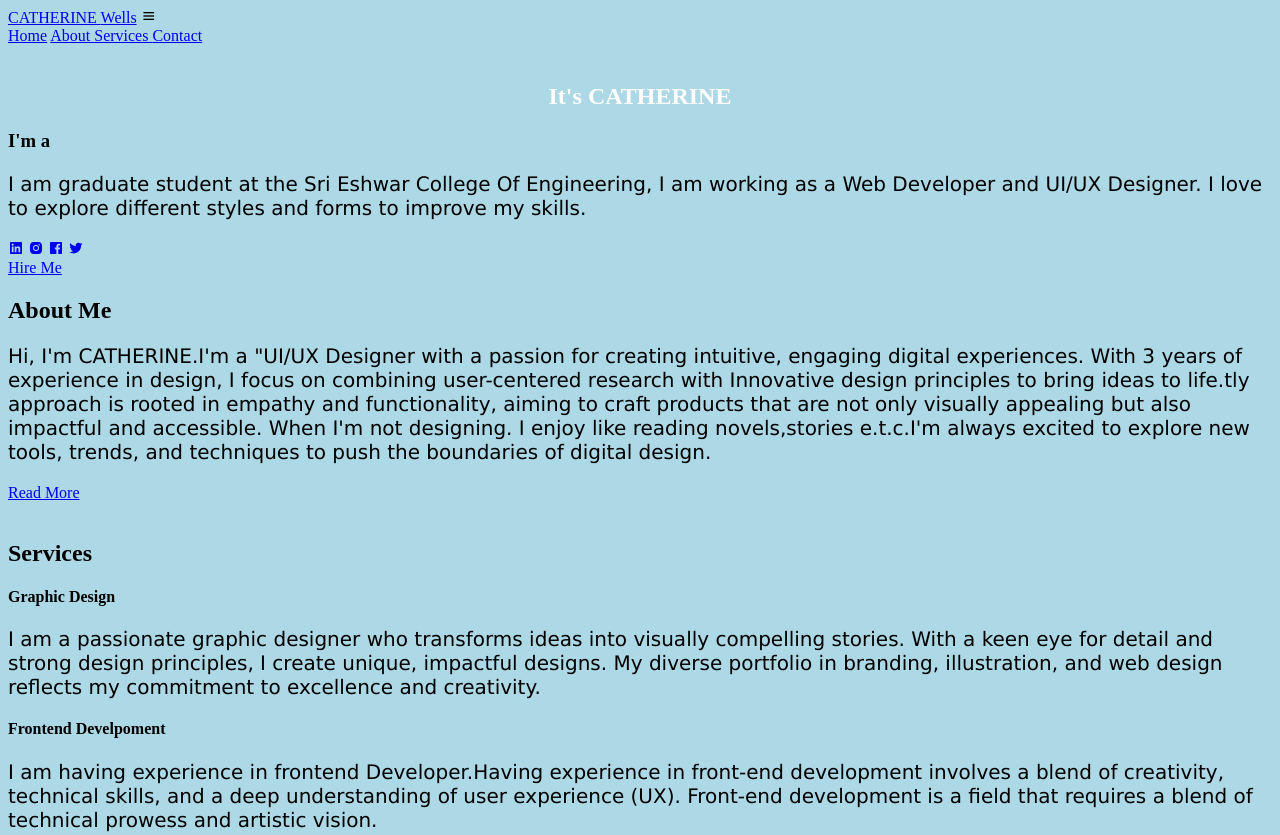
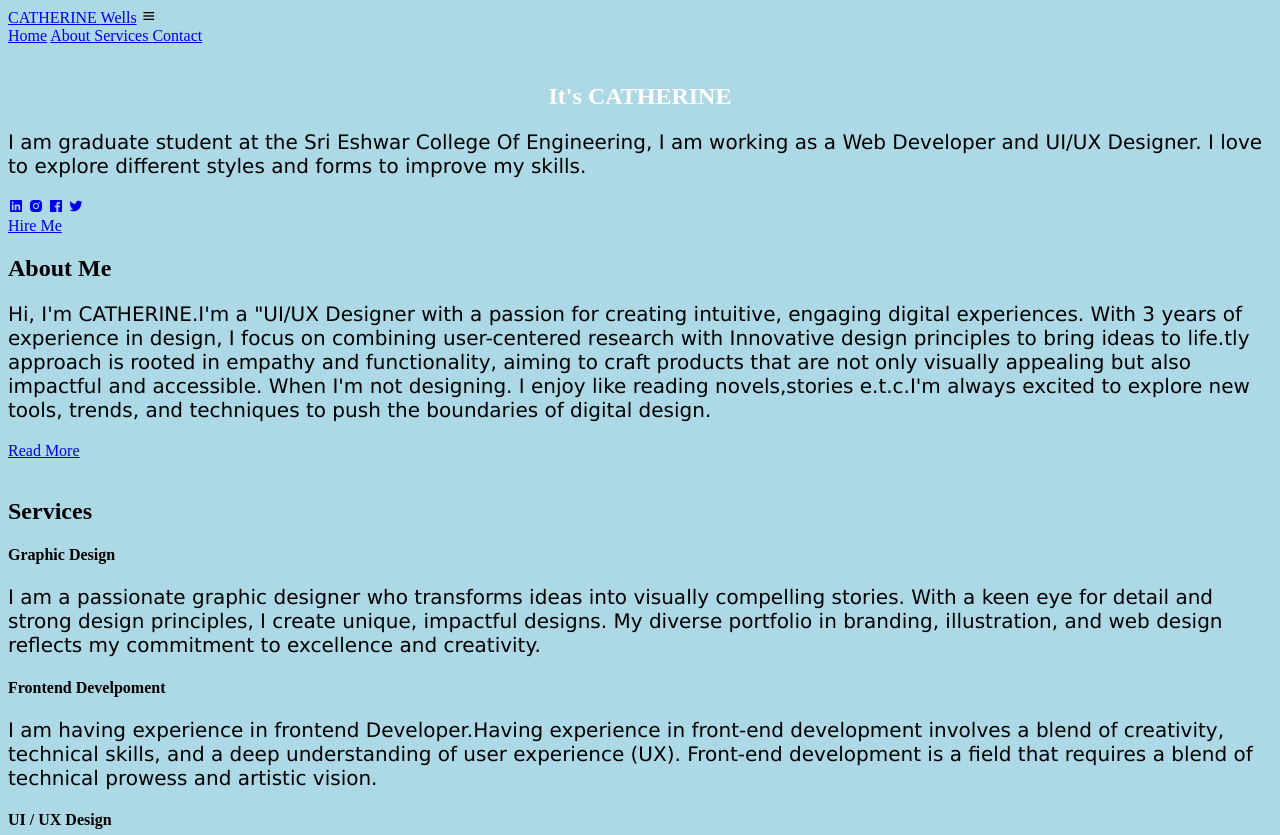
Before and after one commit to Pavithra1912006/hackathon, a plain HTML site: page portfolio.html in a window 1280 px wide. Shown: the top 835 px of the page. Drawn offline with nearby package versions, Linux system fonts and the light colour scheme.

Commit message:
Add files via upload

```diff
--- a/portfolio.html
+++ b/portfolio.html
@@ -33,7 +33,7 @@
 
         <h1>It's <span>CATHERINE</span></h1>
         <h3 class = "text-animation">
-            I'm a<span></span>
+            <span></span>
         </h3>
         <p>I am graduate student at the Sri Eshwar College Of Engineering,
              I am working as a Web Developer and UI/UX Designer.
@@ -162,7 +162,6 @@
             <li>
                 <a href="#">Privacy Policy</a>
             </li>
-
     </ul>
     <p class="copyright">
         @CATHERINE Wells | All Right Reserved
```
